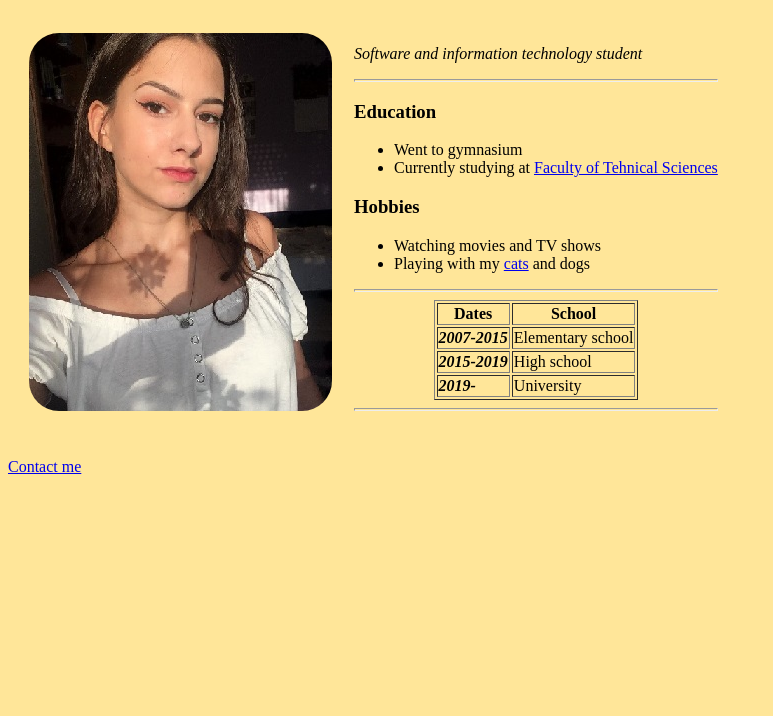
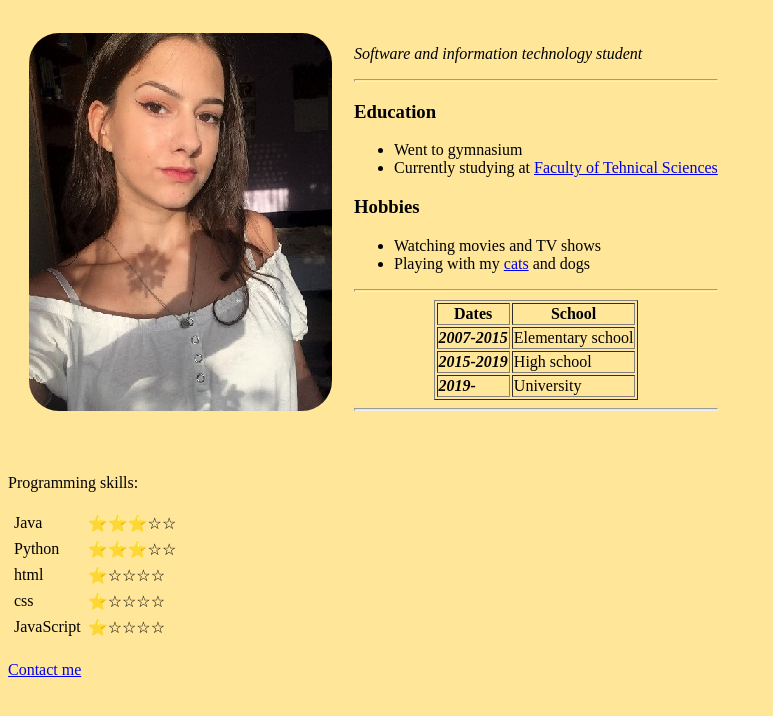
Before and after one commit to starglitz/Web-development-practice, a plain HTML site: page HTML/Personal-site/index.html in a window 1280 px wide. Shown: the whole page, without its empty margins (0-773 px from the left). Drawn offline with Linux system fonts and the light colour scheme.

Commit message:
Added something more using html tables

```diff
--- a/HTML/Personal-site/index.html
+++ b/HTML/Personal-site/index.html
@@ -1,9 +1,11 @@
 <!DOCTYPE html>
 <html lang="en" dir="ltr">
+
 <head>
   <meta charset="utf-8">
   <title>🌞 My personal site 🌞</title>
 </head>
+
 <body style="background-color:	#ffe699">
 
 
@@ -11,12 +13,13 @@
     <tr>
       <td><img src="me.jpg" alt="A picture of me" style="border-radius:30px"></td>
       <td>
-        <p><em>   Software and information technology student</em></p>
+        <p><em> Software and information technology student</em></p>
         <hr size="3">
         <h3>Education</h3>
         <ul>
           <li>Went to gymnasium</li>
-          <li>Currently studying at <a href="http://www.ftn.uns.ac.rs/691618389/fakultet-tehnickih-nauka">Faculty of Tehnical Sciences</a></li>    </ul>
+          <li>Currently studying at <a href="http://www.ftn.uns.ac.rs/691618389/fakultet-tehnickih-nauka">Faculty of Tehnical Sciences</a></li>
+        </ul>
         <h3>Hobbies</h3>
         <ul>
           <li>Watching movies and TV shows</li>
@@ -49,6 +52,31 @@
 
       </td>
 
+    </tr>
+  </table>
+
+  <br>
+  <p>Programming skills:</p>
+  <table cellspacing="5">
+    <tr>
+      <td>Java</td>
+      <td>⭐⭐⭐☆☆</td>
+    </tr>
+    <tr>
+      <td>Python</td>
+      <td>⭐⭐⭐☆☆</td>
+    </tr>
+    <tr>
+      <td>html</td>
+      <td>⭐☆☆☆☆</td>
+    </tr>
+    <tr>
+      <td>css</td>
+      <td>⭐☆☆☆☆</td>
+    </tr>
+    <tr>
+      <td>JavaScript</td>
+      <td>⭐☆☆☆☆</td>
     </tr>
   </table>
 
@@ -97,4 +125,5 @@
 
 
 </body>
+
 </html>
```
Lines whose indentation alone changed are shown as unchanged.
